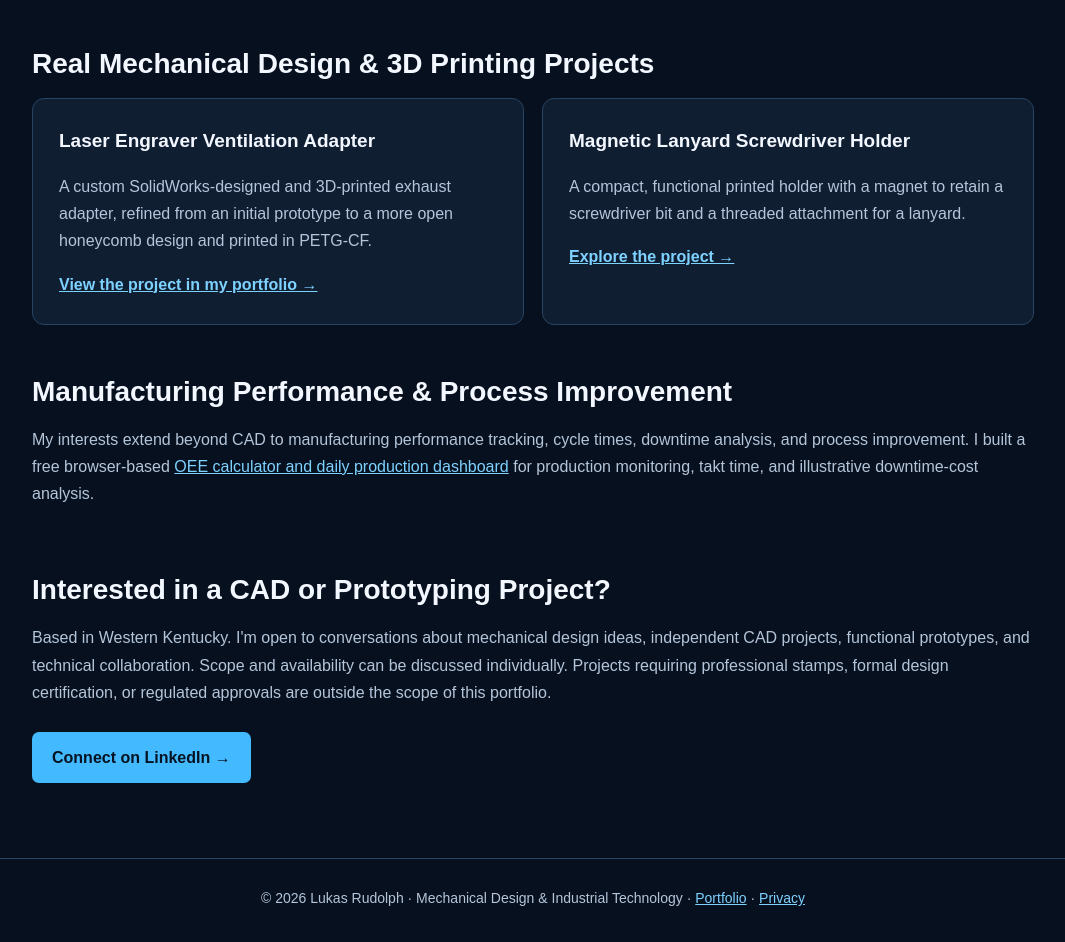
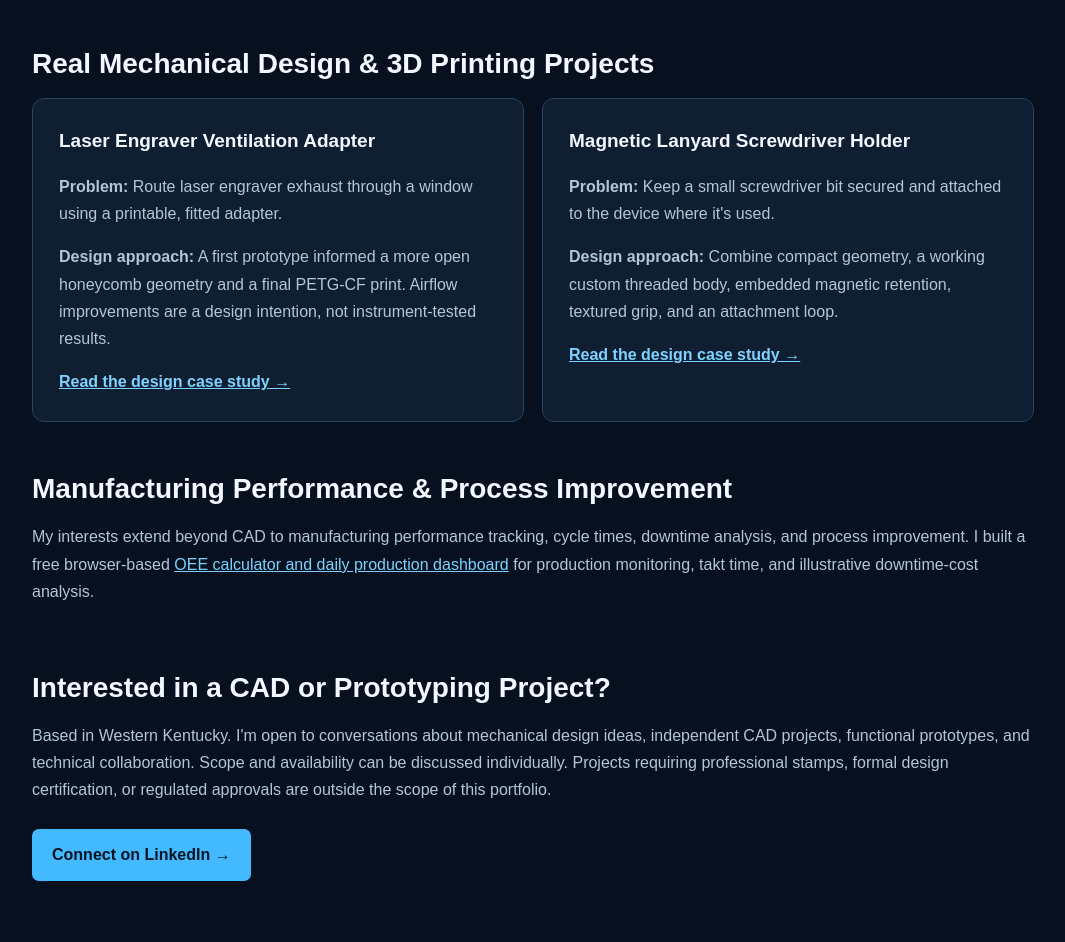
Before and after one commit to LukasRudolphKY/LukasRudolphKY.github.io, a plain HTML site: page cad-3d-printing.html in a window 1280 px wide. Shown: the part 1066-2008 px from the top of the page, without its empty margins (107-1172 px from the left). Drawn offline with Linux system fonts and the light colour scheme.

Commit message:
Link CAD portfolio project cards to detailed design case studies

```diff
--- a/cad-3d-printing.html
+++ b/cad-3d-printing.html
@@ -47,8 +47,8 @@ section{padding-top:49px}.grid{display:grid;grid-template-columns:repeat(2,minma
 <section id="projects" class="examples">
 <h2>Real Mechanical Design &amp; 3D Printing Projects</h2>
 <div class="grid">
-<article class="card"><h3>Laser Engraver Ventilation Adapter</h3><p>A custom SolidWorks-designed and 3D-printed exhaust adapter, refined from an initial prototype to a more open honeycomb design and printed in PETG-CF.</p><p><a href="index.html#projects">View the project in my portfolio →</a></p></article>
-<article class="card"><h3>Magnetic Lanyard Screwdriver Holder</h3><p>A compact, functional printed holder with a magnet to retain a screwdriver bit and a threaded attachment for a lanyard.</p><p><a href="projects/lanyard-screwdriver-holder.html">Explore the project →</a></p></article>
+<article class="card"><h3>Laser Engraver Ventilation Adapter</h3><p><strong>Problem:</strong> Route laser engraver exhaust through a window using a printable, fitted adapter.</p><p><strong>Design approach:</strong> A first prototype informed a more open honeycomb geometry and a final PETG-CF print. Airflow improvements are a design intention, not instrument-tested results.</p><p><a href="projects/laser-engraver-ventilation-adapter.html">Read the design case study →</a></p></article>
+<article class="card"><h3>Magnetic Lanyard Screwdriver Holder</h3><p><strong>Problem:</strong> Keep a small screwdriver bit secured and attached to the device where it's used.</p><p><strong>Design approach:</strong> Combine compact geometry, a working custom threaded body, embedded magnetic retention, textured grip, and an attachment loop.</p><p><a href="projects/magnetic-lanyard-screwdriver-holder-case-study.html">Read the design case study →</a></p></article>
 </div>
 </section>
 <section>
```
